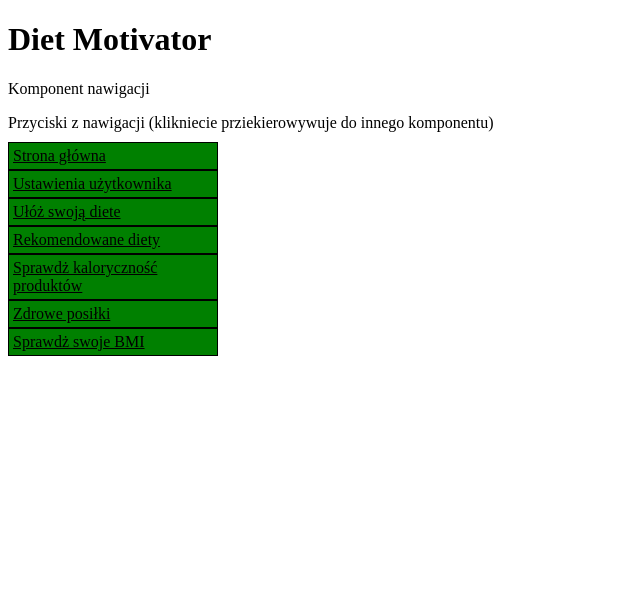
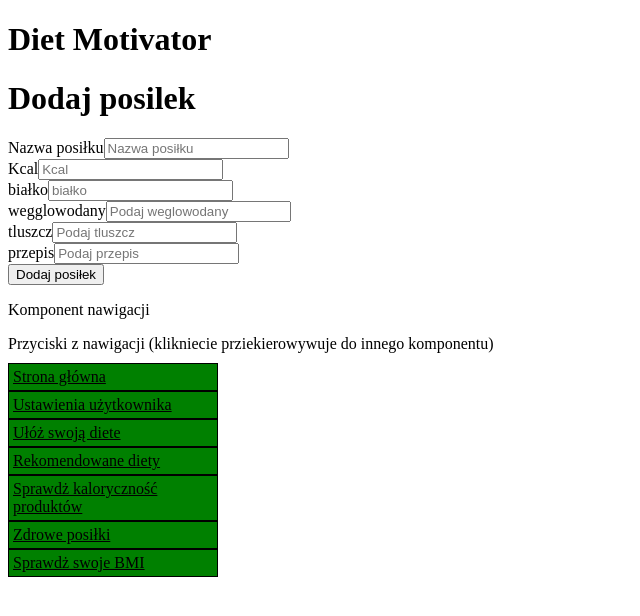
Before and after one commit to alb123pal/diet-motivator, an Angular app: page /dodaj-posilek in a window 1280 px wide. Before the commit this address led to /. Shown: the top 616 px of the page, without its empty margins (0-640 px from the left). Built offline with nearby package versions, Linux system fonts and the light colour scheme.

Commit message:
adding user-meals implementation

```diff
--- a/src/app/app-routing.module.ts
+++ b/src/app/app-routing.module.ts
@@ -12,6 +12,7 @@ import { UserMealsComponent } from './components/user-meals/user-meals.component
 import { RegisterUserComponent } from './components/register-user/register-user.component';
 import { UserDetailsComponent } from './components/user-details/user-details.component';
 import { DetailsDietComponent } from './components/details-diet/details-diet.component';
+import { AddMealComponent } from './components/add-meal/add-meal.component';
 
 // Services
 import { AuthorizeUserService } from './services/autorize-user.service';
@@ -60,6 +61,11 @@ const routes: Routes = [
         canActivate: [AuthorizeUserService]
     },
     {
+        path: 'dodaj-posilek',
+        component: AddMealComponent,
+        canActivate: [AuthorizeUserService]
+    },
+    {
         path: 'kalkulator-bmi',
         component: CalculatorBmiComponent,
         canActivate: [AuthorizeUserService]
--- a/src/app/app.module.ts
+++ b/src/app/app.module.ts
@@ -20,6 +20,7 @@ import { DetailsDietComponent } from './components/details-diet/details-diet.com
 import { AuthorizeUserService } from './services/autorize-user.service';
 import { CustomValidators } from './form/custom-validators';
 import { ProductFilterPipe } from './components/products-list/product-filter.pipe';
+import { AddMealComponent } from './components/add-meal/add-meal.component';
 
 @NgModule({
   declarations: [
@@ -35,7 +36,8 @@ import { ProductFilterPipe } from './components/products-list/product-filter.pip
     RegisterUserComponent,
     UserDetailsComponent,
     ProductFilterPipe,
-    DetailsDietComponent
+    DetailsDietComponent,
+    AddMealComponent
   ],
   imports: [
     BrowserModule,
--- /dev/null
+++ b/src/app/components/add-meal/add-meal.component.html
@@ -0,0 +1,28 @@
+<div>
+  <h1>Dodaj posilek</h1>
+  <div>
+      <span>Nazwa posiłku</span>
+      <input [(ngModel)]="newMeal.name" type="text" placeholder="Nazwa posiłku"/>
+  </div>
+  <div>
+      <span>Kcal</span>
+      <input [(ngModel)]="newMeal.kcal" type="text" placeholder="Kcal"/>
+  </div>
+  <div>
+      <span>białko</span>
+      <input [(ngModel)]="newMeal.protein" type="text" placeholder="białko"/>
+  </div>
+  <div>
+      <span>wegglowodany</span>
+      <input [(ngModel)]="newMeal.carbo" type="text"placeholder="Podaj weglowodany"/>
+  </div>
+  <div>
+      <span>tluszcz</span>
+      <input [(ngModel)]="newMeal.fat" type="text" placeholder="Podaj tluszcz"/>
+  </div>
+  <div>
+      <span>przepis</span>
+      <input [(ngModel)]="newMeal.receipt" type="text" placeholder="Podaj przepis"/>
+  </div>
+  <button (click)="saveMeal()">Dodaj posiłek</button>
+</div>
--- /dev/null
+++ b/src/app/components/add-meal/add-meal.component.ts
@@ -0,0 +1,28 @@
+import { Component, OnInit } from '@angular/core';
+import { HttpClient } from '@angular/common/http';
+
+@Component({
+  selector: 'app-add-meal',
+  templateUrl: './add-meal.component.html',
+  styleUrls: ['./add-meal.component.scss']
+})
+export class AddMealComponent implements OnInit {
+  newMeal = {
+    name: '',
+    kcal: '',
+    protein: '',
+    carbo: '',
+    fat: '',
+    receipt: ''
+  }
+  constructor(private _http: HttpClient) { }
+
+  ngOnInit() {
+  }
+
+  saveMeal() {
+    console.log(this.newMeal);
+    // Request do backendu
+
+  }
+}
--- a/src/app/components/user-meals/user-meals.component.html
+++ b/src/app/components/user-meals/user-meals.component.html
@@ -1,4 +1,16 @@
-<h1>Posiłki uzytkowników</h1>
-<br/> Przcisk dodaj swoj posiłek
-<br /> Wyswietlanie z bazy jakis tam fit posilkow
-<br/> Klikniecie w posiłek pokazuje jak przgotowac i wartosci energetyczne
+<div>
+    <h1>Posiłki uzytkowników</h1>
+    <div class="container">
+        <div clas="" *ngFor="let userMeal of userMeals">
+            <div class="row">
+                <span>{{userMeal.name}}</span>
+                <span>{{userMeal.kcal}}</span>
+                <img src="https://s3.przepisy.pl/przepisy3ii/img/variants/290x0/indyk-z-brokulami-zapiekany-w-sosie-serowym.jpg"/>
+
+            </div>
+        </div>
+    </div>
+    <button (click)="addMeal()">Dodaj posiłek</button>
+    <br/> Przcisk dodaj swoj posiłek
+    <br/> Klikniecie w posiłek pokazuje jak przgotowac i wartosci energetyczne
+</div>
--- a/src/app/components/user-meals/user-meals.component.scss
+++ b/src/app/components/user-meals/user-meals.component.scss
@@ -0,0 +1,15 @@
+img {
+    width: 250px;
+    display: block;
+}
+
+.row {
+    margin-right: 10px;
+}
+
+.container {
+    display: grid;
+    grid-template-columns: 1fr 1fr 1fr;
+
+    grid-row-gap: 10px;
+}
--- a/src/app/components/user-meals/user-meals.component.ts
+++ b/src/app/components/user-meals/user-meals.component.ts
@@ -1,4 +1,5 @@
 import { Component, OnInit } from '@angular/core';
+import { Router} from '@angular/router';
 
 @Component({
   selector: 'app-user-meals',
@@ -6,10 +7,43 @@ import { Component, OnInit } from '@angular/core';
   styleUrls: ['./user-meals.component.scss']
 })
 export class UserMealsComponent implements OnInit {
+  userMeals = [
+    {
+      name: 'kotlet',
+      kcal: 1500,
+      proteins: 22,
+      carbo: 34,
+      fat: 50
+    },
+    {
+      name: 'pierogi',
+      kcal: 1500,
+      proteins: 22,
+      carbo: 34,
+      fat: 50
+    },
+    {
+      name: 'pizza',
+      kcal: 1500,
+      proteins: 22,
+      carbo: 34,
+      fat: 50
+    },
+    {
+      name: 'twarog',
+      kcal: 1500,
+      proteins: 22,
+      carbo: 34,
+      fat: 50
+    }
+  ];
 
-  constructor() { }
+  constructor(private _router: Router) { }
 
   ngOnInit() {
   }
 
+  addMeal() {
+    this._router.navigate(['dodaj-posilek']);
+  }
 }
```
Also changed, not shown: src/app/components/add-meal/add-meal.component.scss (added), 1 other file (tests, documents, lock files or other folders).
